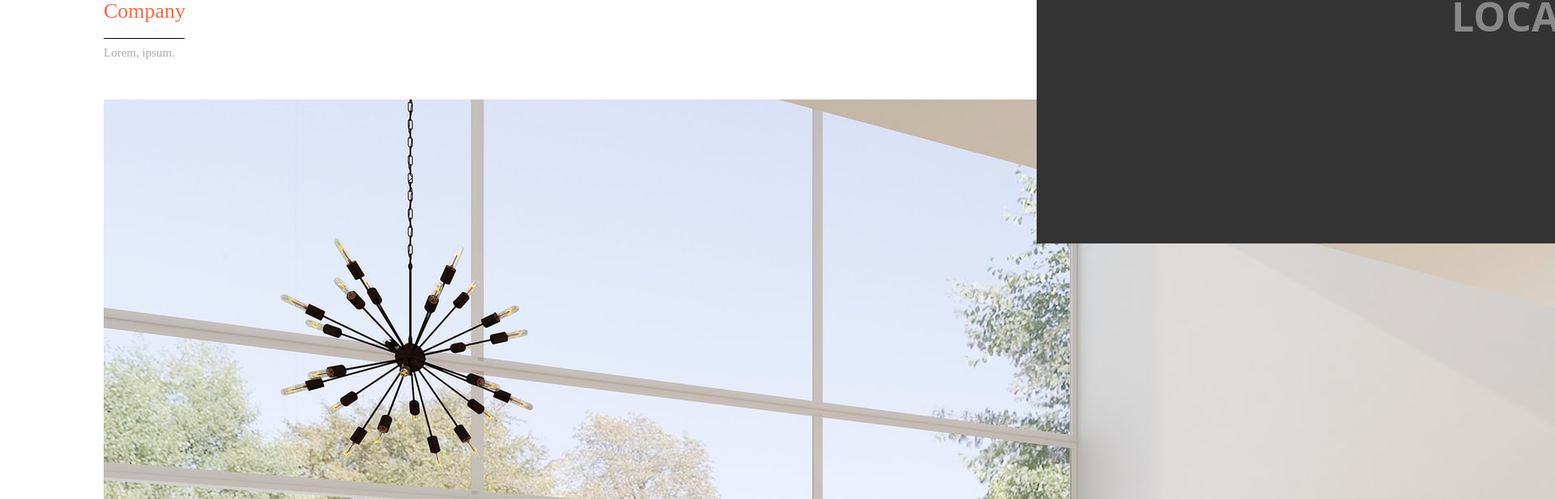
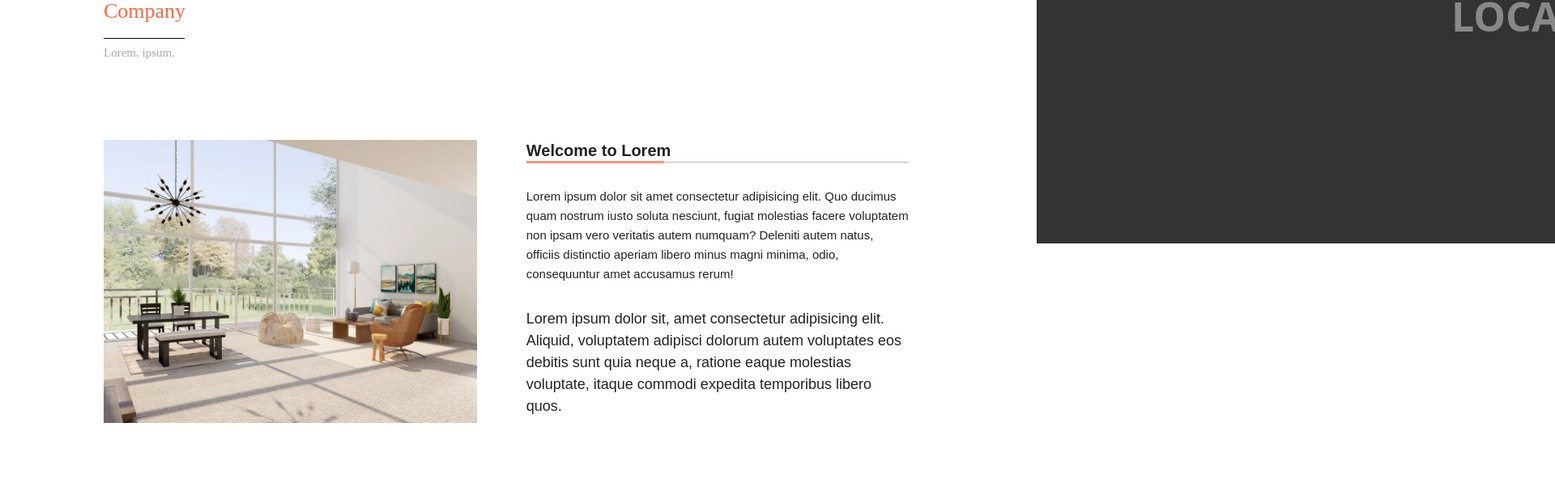
Before and after one commit to zzinis/react-port, a React (Create React App) app in the folder client/: page /department in a window 1280 px wide. Shown: the part 499-1116 px from the top of the page at 81% size, 1920 px wide, since content can reach past the window. Built offline with nearby package versions, Linux system fonts and the light colour scheme.

Commit message:
department scss article 추가

```diff
--- a/client/src/scss/sub/_department.scss
+++ b/client/src/scss/sub/_department.scss
@@ -4,8 +4,67 @@
 		flex-wrap: wrap;
 		justify-content: space-between;
 		align-content: flex-start;
+		.top {
+			width: 100%;
+			height: 500px;
+			position: relative;
+			margin-top: 50px;
 
-		article {
+			.wrap {
+				display: flex;
+				position: relative;
+				width: 100%;
+				height: 100%;
+
+				.pic {
+					width: 45%;
+					height: 350px;
+					margin-right: 4%;
+
+					img {
+						width: 100%;
+						height: 100%;
+						object-fit: cover;
+					}
+				}
+
+				.txt {
+					width: 50%;
+					padding: 0px 20px;
+					h2 {
+						font: bold 20px/1.3 "Oxygen", sans-serif;
+						color: #222;
+						margin-bottom: 30px;
+						border-bottom: 1px solid #bbb;
+
+						&::after {
+							content: "";
+							display: block;
+							width: 170px;
+							height: 3px;
+							background-color: #fd967c;
+							// background-color: #5faaff;
+							margin-bottom: -2px;
+						}
+					}
+
+					> article {
+						margin-bottom: 30px;
+
+						p {
+							font: 15px/1.6 "Overpass", sans-serif;
+							color: #222;
+						}
+						span {
+							font: 18px/1.5 "Overpass", sans-serif;
+							color: #222;
+						}
+					}
+				}
+			}
+		}
+
+		> article {
 			width: 30%;
 			margin-bottom: 60px;
 
```
